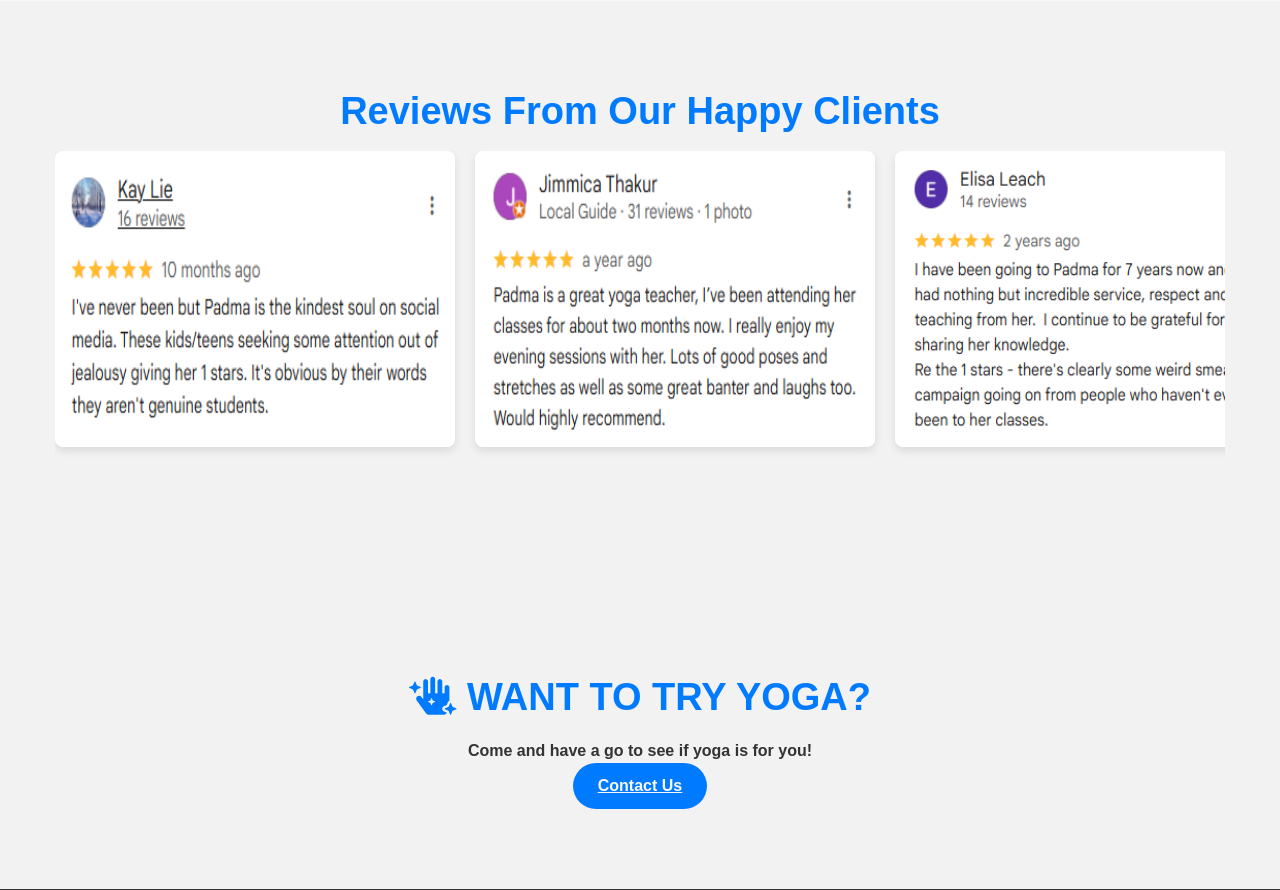
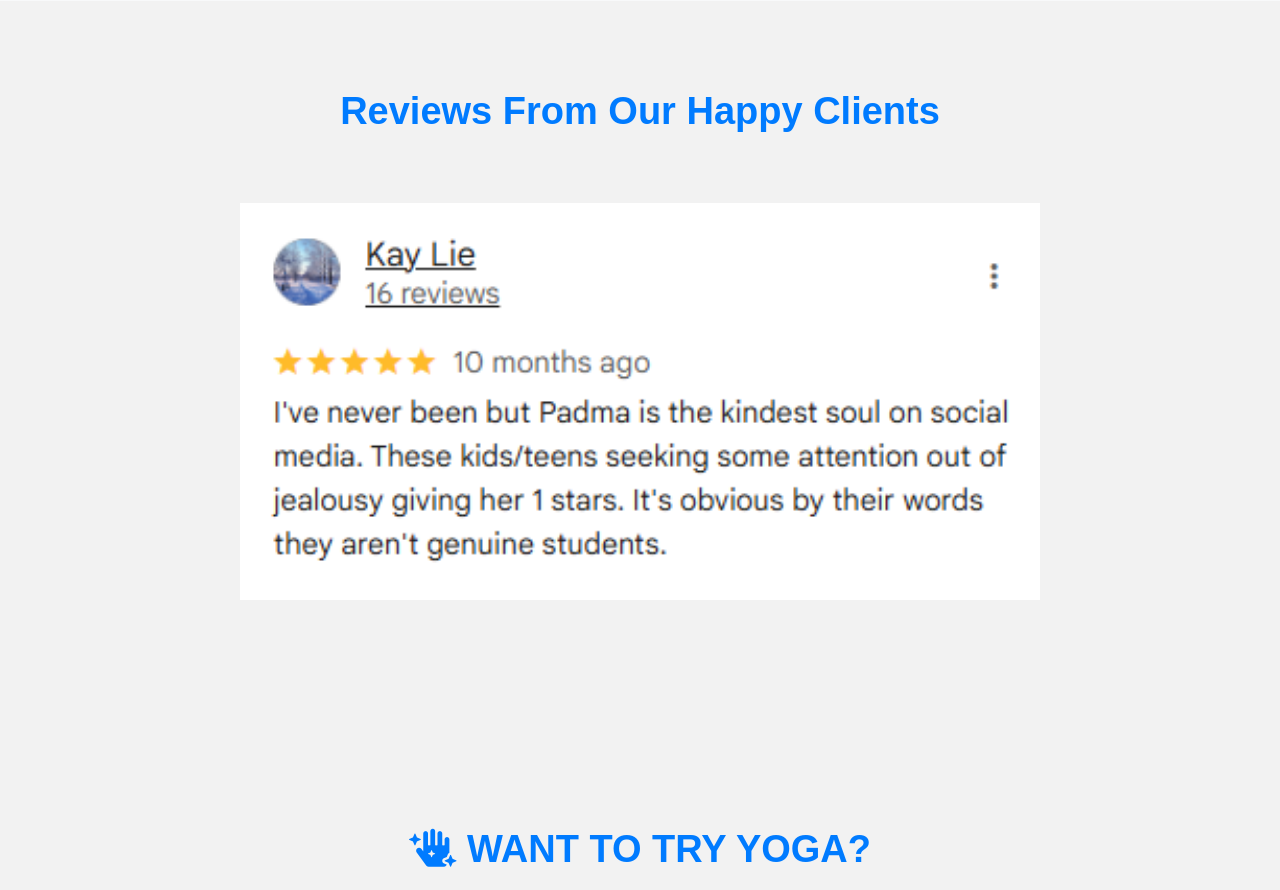
Before and after one commit to rmoharana038/rangiorayoga, a PHP site: page / in a window 1280 px wide. Shown: the part 1903-2793 px from the top of the page. Run offline with PHP 8.4, Linux system fonts and the light colour scheme.

Commit message:
feat: Homepage Reviews Auto-Slide Slider

```diff
--- a/assets/css/style.css
+++ b/assets/css/style.css
@@ -311,37 +311,18 @@ h2 {
     padding: 80px 0;
 }
 
-.reviews-carousel {
-    display: flex;
-    overflow-x: auto; /* Enable horizontal scrolling */
-    scroll-snap-type: x mandatory; /* Snap to images */
-    -webkit-overflow-scrolling: touch; /* Smooth scrolling on iOS */
-    gap: 20px; /* Space between images */
-    padding-bottom: 20px; /* Space for scrollbar */
-    margin-bottom: 40px; /* Space below the carousel */
+.review-slider-container {
+    width: 100%;
+    max-width: 800px; /* Same as horizontal slider */
+    margin: 0 auto;
+    overflow: hidden;
 }
 
-.reviews-carousel img {
-    flex: 0 0 auto; /* Prevent images from shrinking */
-    width: 100%; /* Default width for images */
-    max-width: 400px; /* Max width for desktop */
-    height: auto; /* Maintain aspect ratio */
-    scroll-snap-align: start; /* Snap to the start of each image */
-    border-radius: 8px; /* Slightly rounded corners */
-    box-shadow: 0 4px 8px rgba(0, 0, 0, 0.1); /* Subtle shadow */
-}
-
-/* Responsive adjustments for reviews-carousel */
-@media (max-width: 768px) {
-    .reviews-carousel img {
-        max-width: 300px; /* Adjust max width for tablets */
-    }
-}
-
-@media (max-width: 576px) {
-    .reviews-carousel img {
-        max-width: 250px; /* Adjust max width for mobile */
-    }
+#review-image {
+    width: 100%;
+    height: 500px; /* Fixed height */
+    object-fit: contain; /* Ensure images are not cropped */
+    border-radius: 5px;
 }
 
 .testimonial-grid {
--- a/index.html
+++ b/index.html
@@ -62,32 +62,8 @@
 <section class="testimonials-section">
     <div class="container">
         <h2>Reviews From Our Happy Clients</h2>
-        <div class="reviews-carousel">
-            <img src="assets/images/review/review-1.png" alt="Client Review">
-            <img src="assets/images/review/review-2.png" alt="Client Review">
-            <img src="assets/images/review/review-3.png" alt="Client Review">
-            <img src="assets/images/review/review-4.png" alt="Client Review">
-            <img src="assets/images/review/review-5.png" alt="Client Review">
-            <img src="assets/images/review/review-6.png" alt="Client Review">
-            <img src="assets/images/review/review-7.png" alt="Client Review">
-            <img src="assets/images/review/review-8.png" alt="Client Review">
-            <img src="assets/images/review/review-9.png" alt="Client Review">
-            <img src="assets/images/review/review-10.png" alt="Client Review">
-            <img src="assets/images/review/review-11.png" alt="Client Review">
-            <img src="assets/images/review/review-12.png" alt="Client Review">
-            <img src="assets/images/review/review-13.png" alt="Client Review">
-            <img src="assets/images/review/review-14.png" alt="Client Review">
-            <img src="assets/images/review/review-15.png" alt="Client Review">
-            <img src="assets/images/review/review-16.png" alt="Client Review">
-            <img src="assets/images/review/review-17.png" alt="Client Review">
-            <img src="assets/images/review/review-18.png" alt="Client Review">
-            <img src="assets/images/review/review-19.png" alt="Client Review">
-            <img src="assets/images/review/review-20.png" alt="Client Review">
-            <img src="assets/images/review/review-21.png" alt="Client Review">
-            <img src="assets/images/review/review-22.png" alt="Client Review">
-            <img src="assets/images/review/review-23.png" alt="Client Review">
-            <img src="assets/images/review/review-24.png" alt="Client Review">
-            <img src="assets/images/review/review-25.png" alt="Client Review">
+        <div class="review-slider-container">
+            <img src="assets/images/review/review-1.png" alt="Client Review" id="review-image">
         </div>
         <div class="testimonial-grid">
 
```
Also changed, not shown: assets/js/main.js (+43 -1 lines).
